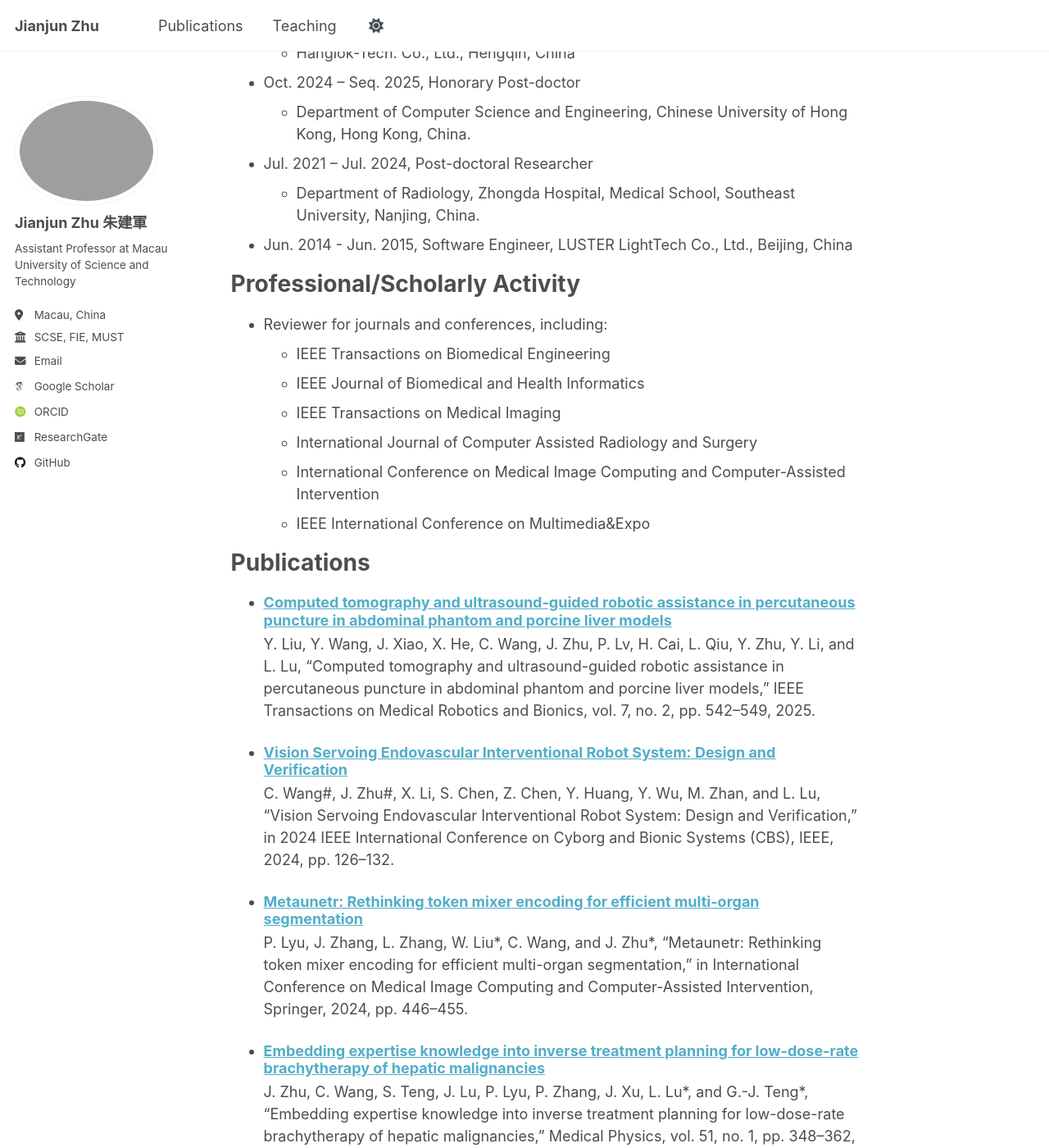
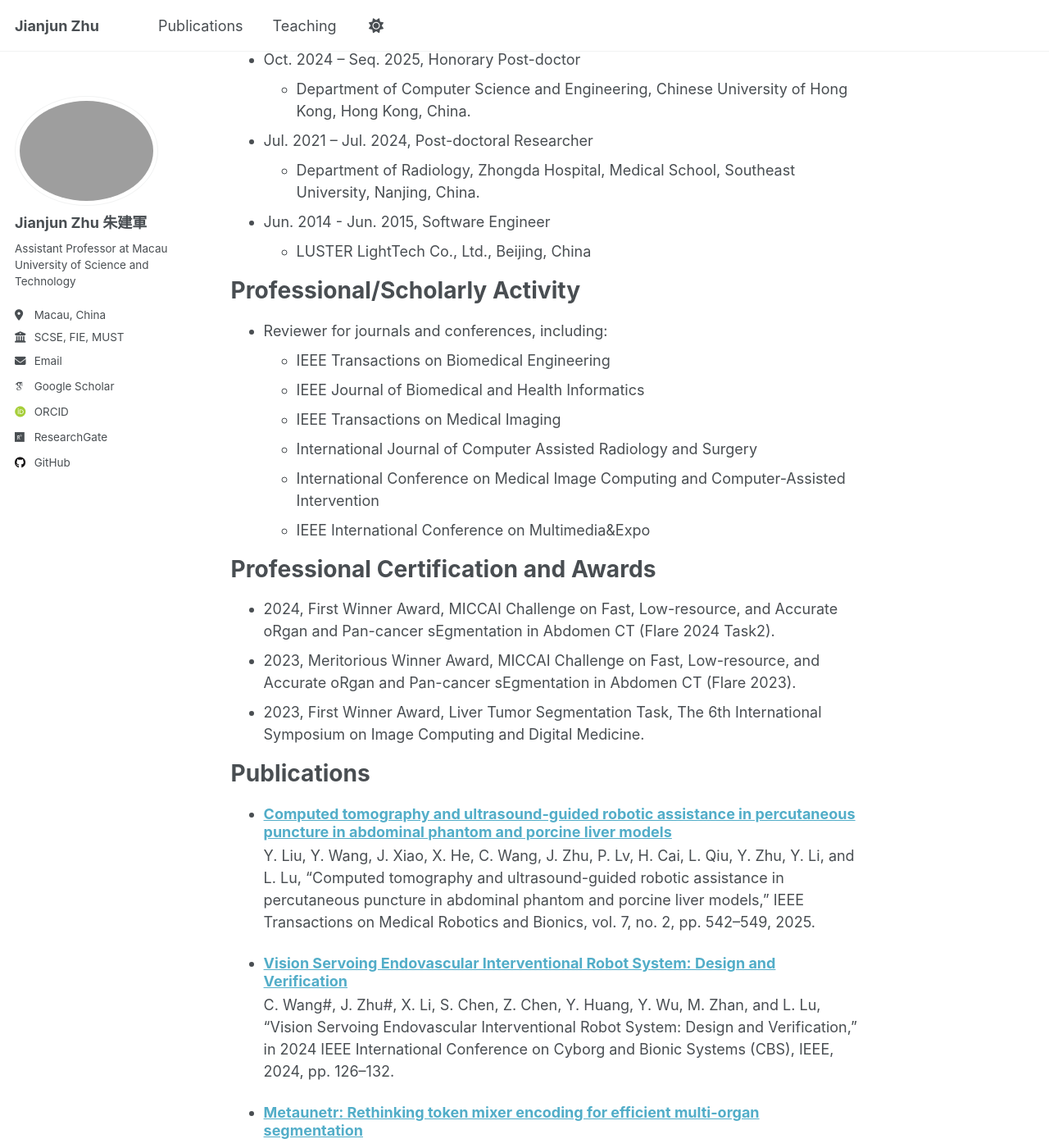
Before and after one commit to JianjunZhu/JianjunZhu.github.io, a Jekyll site: the page built from _pages/about.md, in a window 1280 px wide and 1400 px high, scrolled down 661 px. Shown: the whole window at 82% size. Built offline with Jekyll 4.4.1, drawn with Linux system fonts in a browser that asks for light colours; some web fonts are replaced; a script that is not in the unit is left out.

Commit message:
Update about.md

```diff
--- a/_pages/about.md
+++ b/_pages/about.md
@@ -37,7 +37,8 @@ Work experience
 * Jul. 2021 – Jul. 2024, Post-doctoral Researcher
   * Department of Radiology, Zhongda Hospital, Medical School, Southeast University, Nanjing, China.
 
-* Jun. 2014 - Jun. 2015, Software Engineer, LUSTER LightTech Co., Ltd., Beĳing, China
+* Jun. 2014 - Jun. 2015, Software Engineer
+  * LUSTER LightTech Co., Ltd., Beĳing, China
 
 Professional/Scholarly Activity
 ======
@@ -48,6 +49,13 @@ Professional/Scholarly Activity
   * International Journal of Computer Assisted Radiology and Surgery
   * International Conference on Medical Image Computing and Computer-Assisted Intervention
   * IEEE International Conference on Multimedia&Expo
+
+Professional Certification and Awards
+======
+* 2024, First Winner Award, MICCAI Challenge on Fast, Low-resource, and Accurate oRgan and Pan-cancer sEgmentation in Abdomen CT (Flare 2024 Task2).
+* 2023, Meritorious Winner Award, MICCAI Challenge on Fast, Low-resource, and Accurate oRgan and Pan-cancer sEgmentation in Abdomen CT (Flare 2023).
+* 2023, First Winner Award, Liver Tumor Segmentation Task, The 6th International Symposium on Image Computing and Digital Medicine.
+
 
 Publications
 ======
```
Also changed, not shown: other parts of _pages/about.md (+1 -1 lines).
